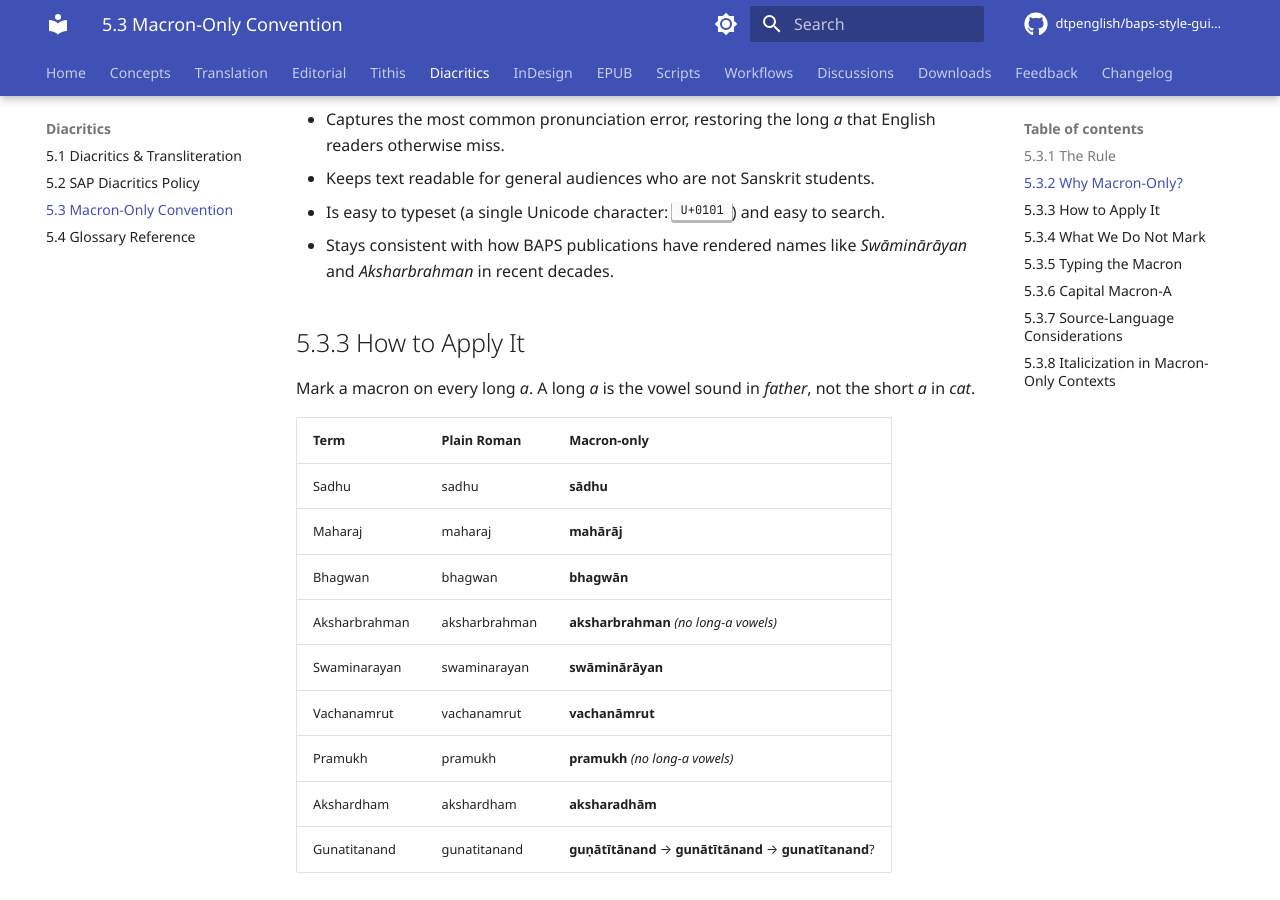
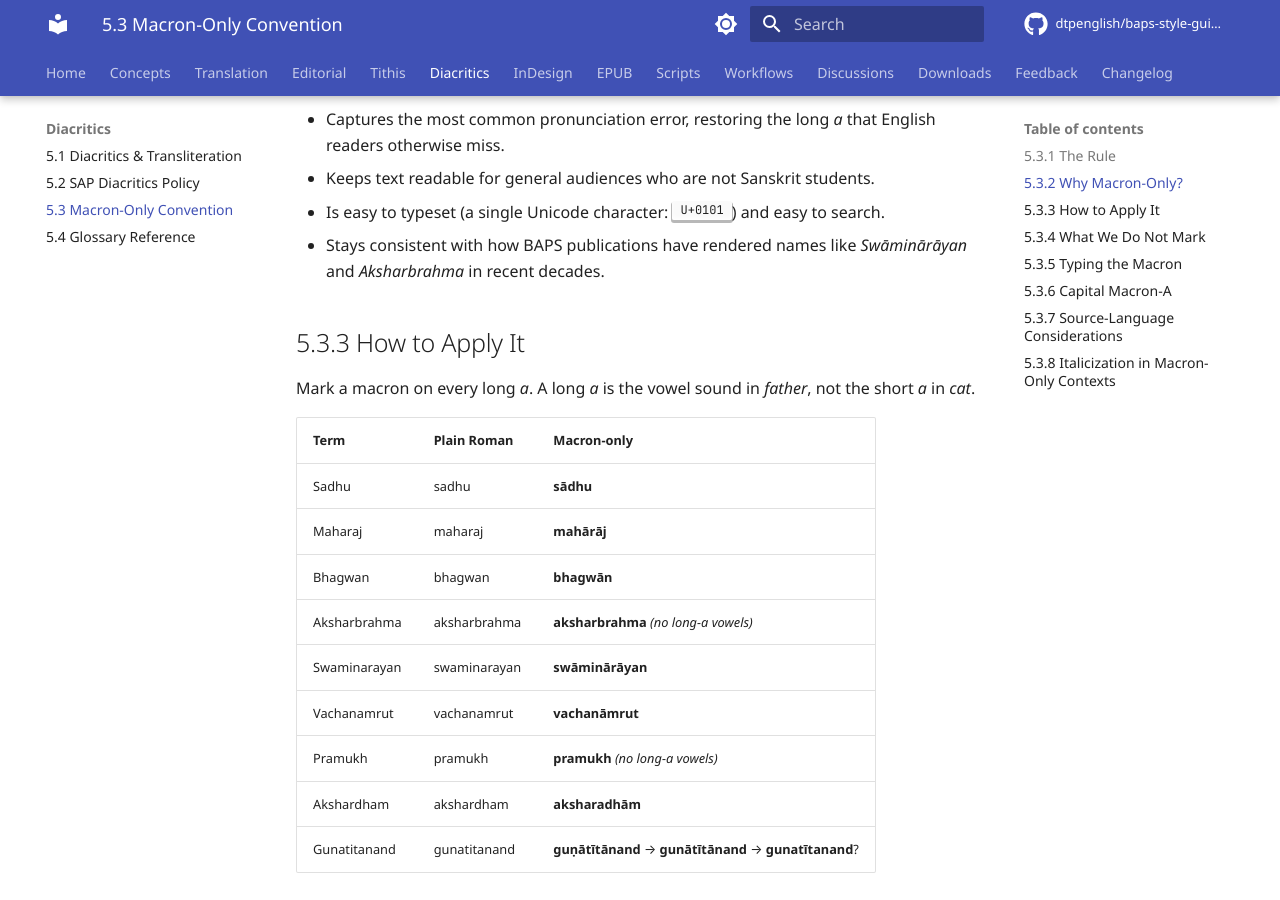
Before and after one commit to dtpenglish/baps-style-guide, an MkDocs documentation site: the page built from docs/diacritics/macron-convention.md, in a window 1280 px wide and 900 px high, scrolled down 824 px. Built offline with MkDocs 1.6.1 and Material for MkDocs 9.7.7, drawn with Linux system fonts in a browser that asks for light colours; comment, search, counter and statistics services are not loaded; the version menu is left out.

Commit message:
Aksharbrahman -> Aksharbrahma
Drops the trailing 'n' in all four occurrences across the site.

- editorial/capitalization.md (3.3.2.1): Aksharbrahman Gunatitanand
  Swami -> Aksharbrahma Gunatitanand Swami in the 'Always
  Capitalized' Personal-names list.
- diacritics/macron-convention.md (5.3.2): the 'Why macron-only?'
  rationale paragraph mentioning name renderings updated.
- diacritics/macron-convention.md (5.3.3): the macron-only
  example-table row updated. Note '(no long-a vowels)' still
  applies - Aksharbrahma also has only short a's.
- discussions/gurus-and-honorifics.md (10.3.2): the open question
  variants list collapsed from 'Akshar / Aksharbrahma /
  Aksharbrahman' to 'Akshar / Aksharbrahma' since the third
  variant is no longer in use.

Co-Authored-By: Claude Opus 4.7 (1M context) <noreply@anthropic.com>

```diff
--- a/docs/diacritics/macron-convention.md
+++ b/docs/diacritics/macron-convention.md
@@ -18,7 +18,7 @@ The single most common loss in plain-Roman BAPS transliteration is the long *a*
 - Captures the most common pronunciation error, restoring the long *a* that English readers otherwise miss.
 - Keeps text readable for general audiences who are not Sanskrit students.
 - Is easy to typeset (a single Unicode character: <kbd>U+0101</kbd>) and easy to search.
-- Stays consistent with how BAPS publications have rendered names like *Swāminārāyan* and *Aksharbrahman* in recent decades.
+- Stays consistent with how BAPS publications have rendered names like *Swāminārāyan* and *Aksharbrahma* in recent decades.
 
 ## 5.3.3 How to Apply It
 Mark a macron on every long *a*. A long *a* is the vowel sound in *father*, not the short *a* in *cat*.
@@ -28,7 +28,7 @@ Mark a macron on every long *a*. A long *a* is the vowel sound in *father*, not
 | Sadhu | sadhu | **sādhu** |
 | Maharaj | maharaj | **mahārāj** |
 | Bhagwan | bhagwan | **bhagwān** |
-| Aksharbrahman | aksharbrahman | **aksharbrahman** *(no long-a vowels)* |
+| Aksharbrahma | aksharbrahma | **aksharbrahma** *(no long-a vowels)* |
 | Swaminarayan | swaminarayan | **swāminārāyan** |
 | Vachanamrut | vachanamrut | **vachanāmrut** |
 | Pramukh | pramukh | **pramukh** *(no long-a vowels)* |
```
Also changed, not shown: docs/discussions/gurus-and-honorifics.md (+1 -1 lines), docs/editorial/capitalization.md (+1 -1 lines).
